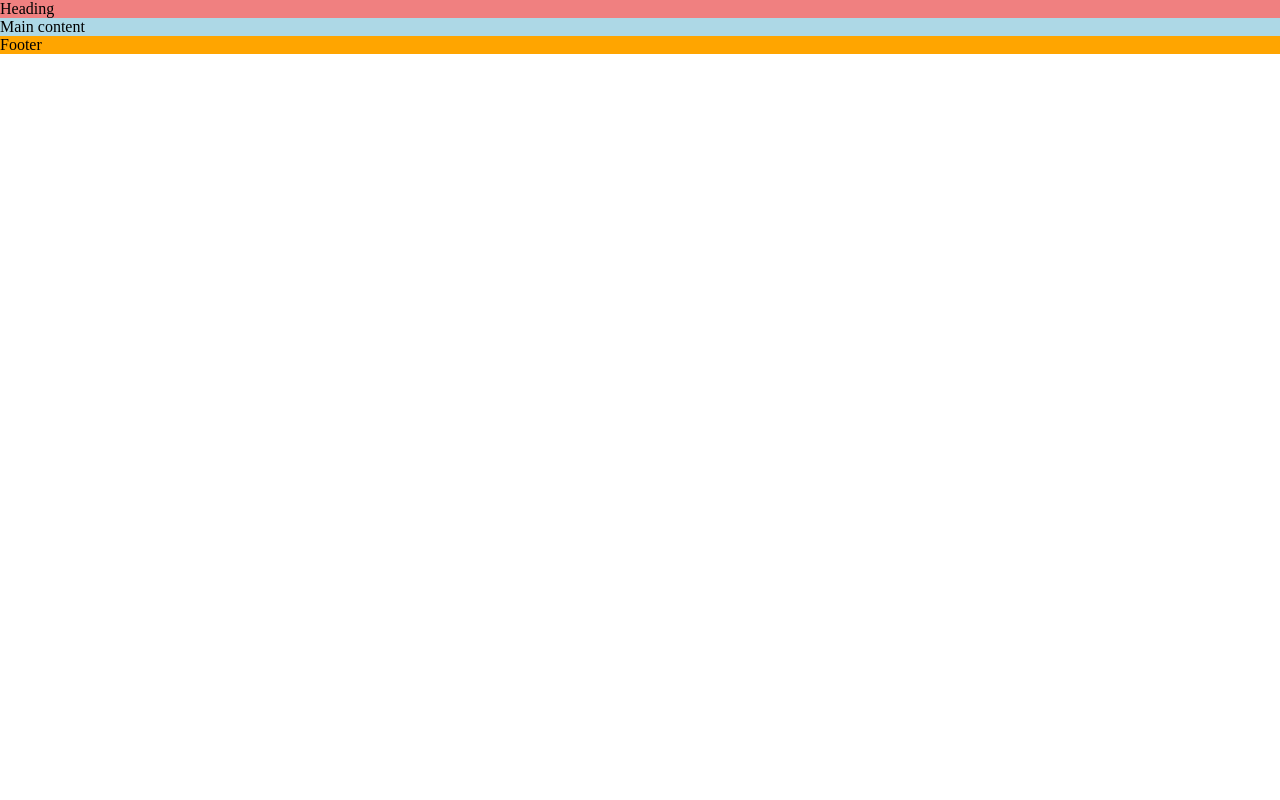
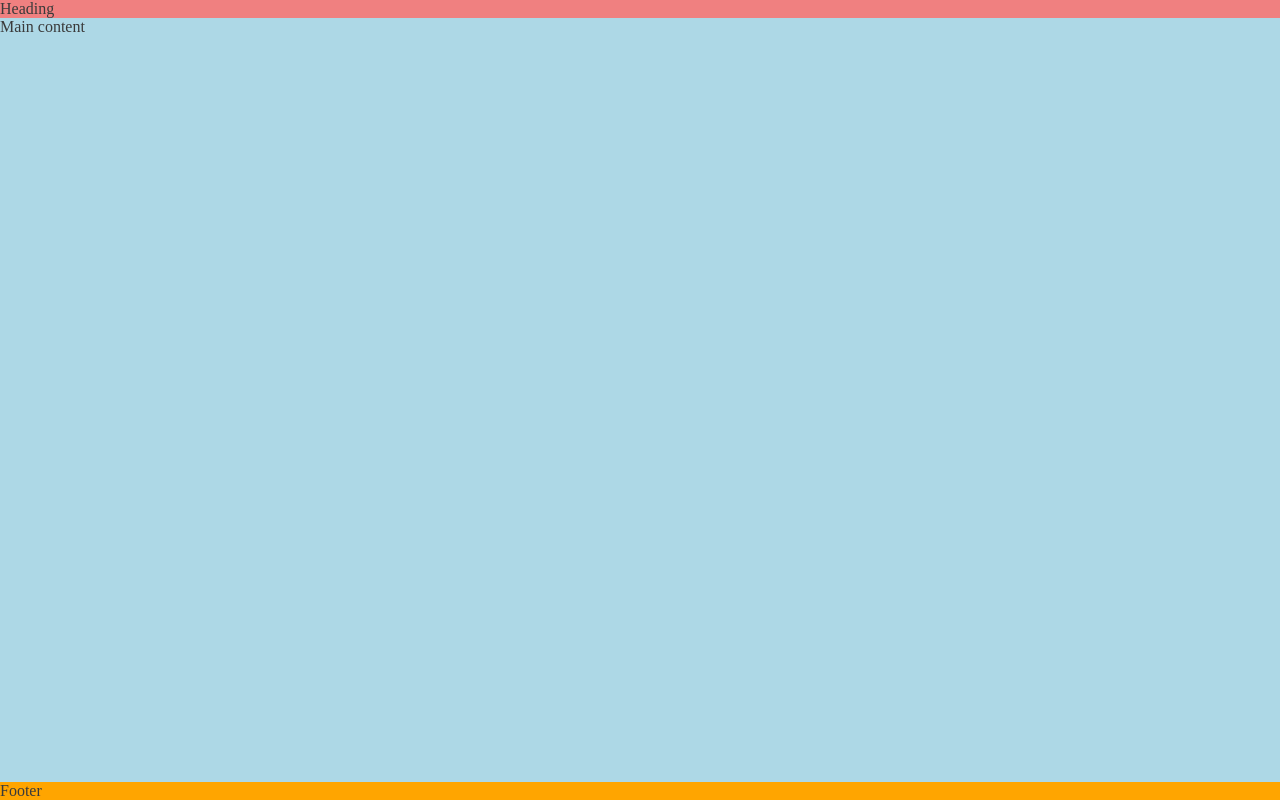
Before and after one commit to Triz22/loverunnings1, a plain HTML site: page index.html in a window 1280 px wide. Drawn offline with Linux system fonts and the light colour scheme.

Commit message:
push footer to the bottom using flex styling

```diff
--- a/assets/css/style.css
+++ b/assets/css/style.css
@@ -2,6 +2,16 @@
     padding:0 ;
     margin:0 ;
     box-sizing:border-box ;
+}
+
+/*Add general styles*/
+
+body {
+    min-height:100vh;
+    display:flex;
+    flex-direction: column;
+    /*generic project styles*/
+    color:#3a3a3a
 }
 
 /*Header*/
@@ -12,6 +22,8 @@ header {
 /*Main Content*/
 main {
     background-color:lightblue;
+    /*make element take up surplus space to push footer down*/
+    flex:1 0 auto;
 }
 
 /*Footer*/
```
